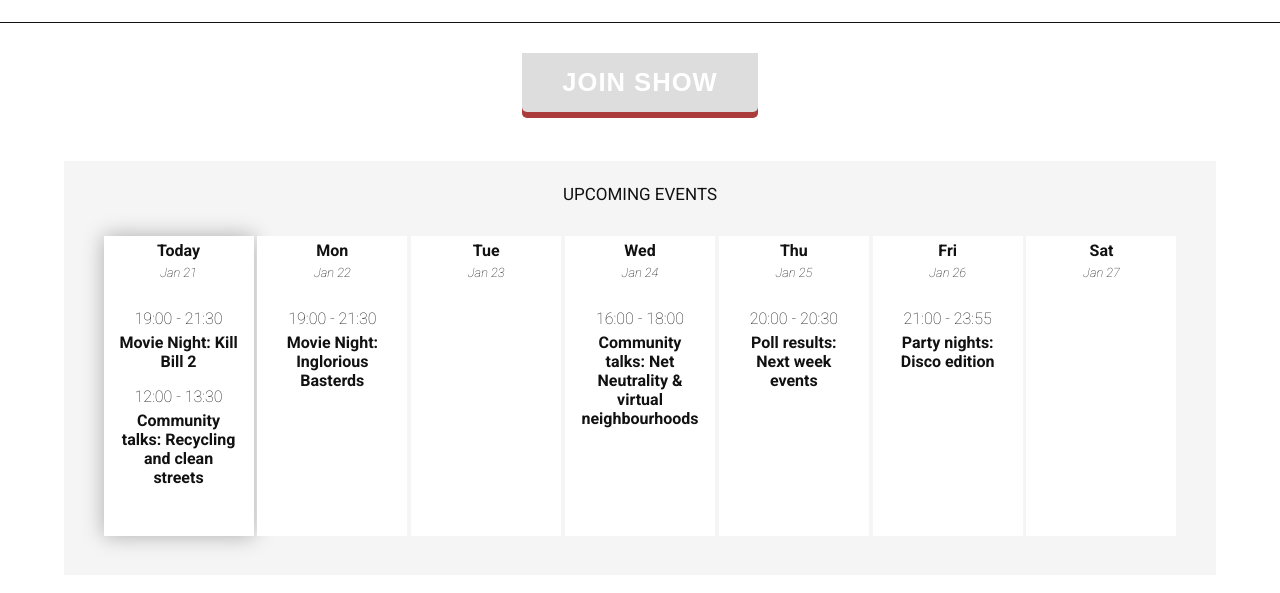
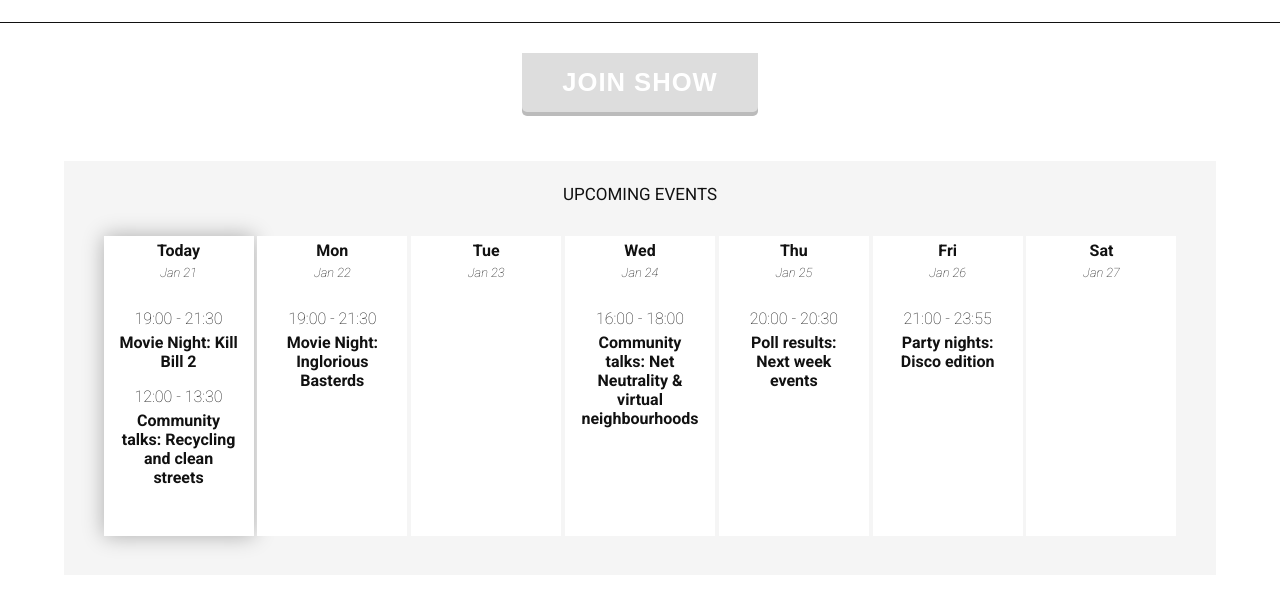
Before and after one commit to nicolaspe/meshmedia, a website: page public/index.html in a window 1280 px wide. Shown: the part 57-650 px from the top of the page. Drawn offline with Linux system fonts and the light colour scheme.

Commit message:
grey disabled button

```diff
--- a/public/css/style.css
+++ b/public/css/style.css
@@ -76,6 +76,7 @@ div{
 }
 .play_button:disabled{
 	background: #dddddd;
+	box-shadow: 0 4px #bbb;
 	cursor: not-allowed;
 }
 .play_button:disabled:hover{
```
